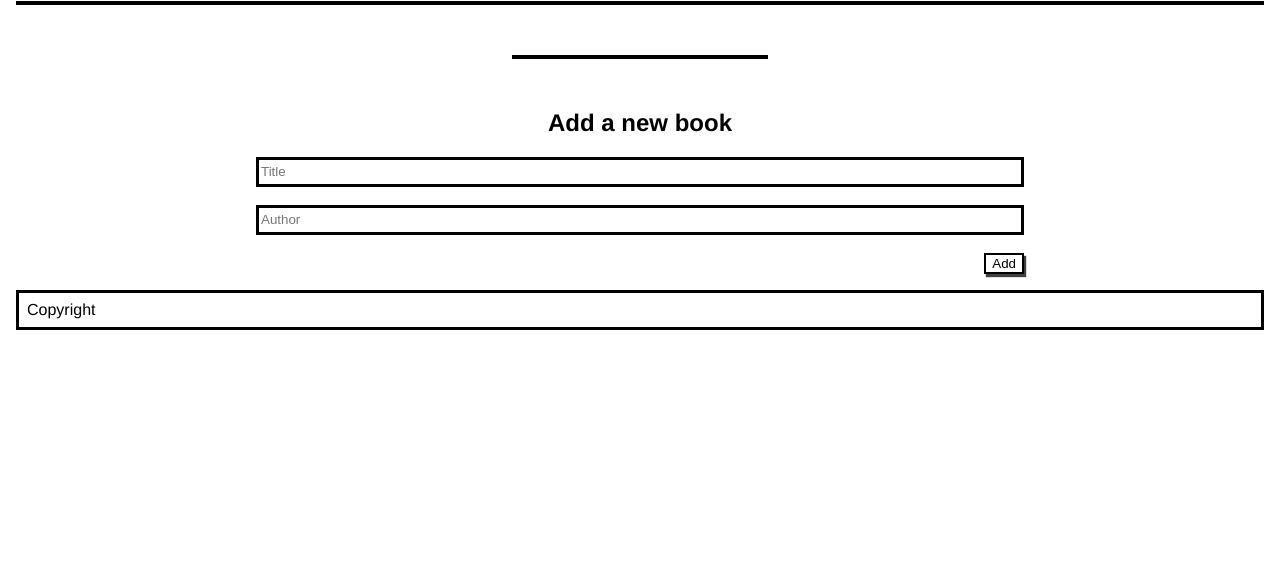
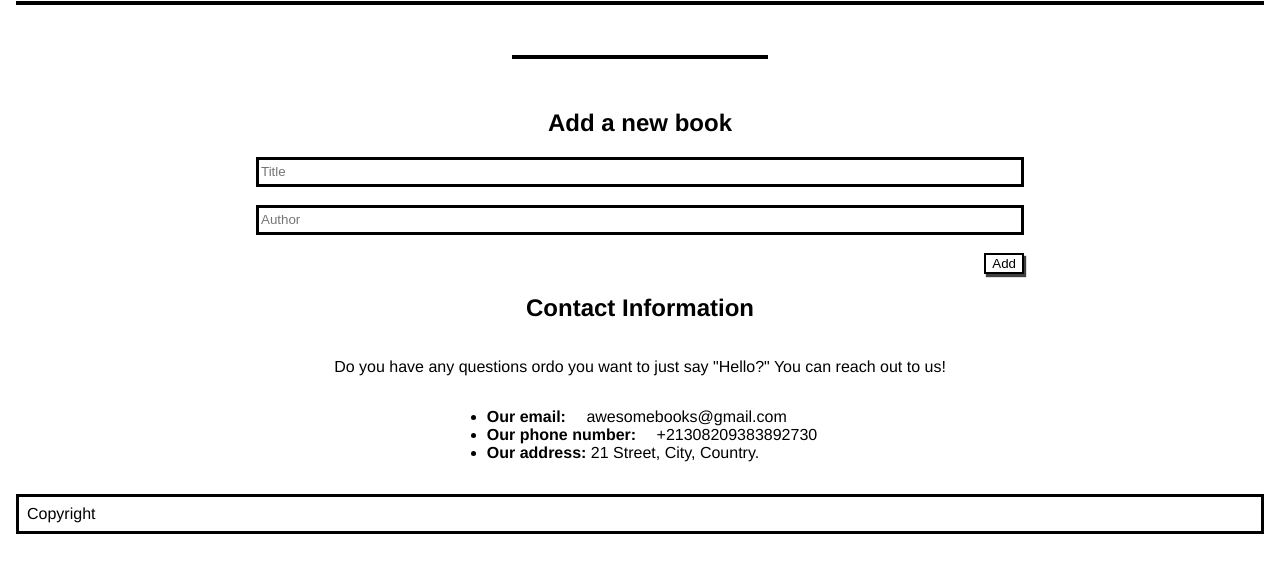
Before and after one commit to samlorlah/awesome-books, a website: page index.html in a window 1280 px wide. Shown: the part 193-766 px from the top of the page. Drawn offline with Linux system fonts and the light colour scheme.

Commit message:
Add contact info section

```diff
--- a/index.html
+++ b/index.html
@@ -40,6 +40,18 @@
         <br />
         <button type="submit">Add</button>
       </form>
+
+      <section class="contact-info">
+        <h2>Contact Information</h2>
+
+        <p>Do you have any questions ordo you want to just say "Hello?" You can reach out to us!</p>
+
+        <ul>
+          <li><strong>Our email:</strong> <a href=="mailto:awesomebooks@gmail.com">awesomebooks@gmail.com</a></li>
+          <li><strong>Our phone number:</strong> <a href="call:+21308209383892730">+21308209383892730</a></li>
+          <li><strong>Our address:</strong> 21 Street, City, Country.</li>
+        </ul>
+      </section>
     </main>
 
     <footer>Copyright</footer>
--- a/style.css
+++ b/style.css
@@ -122,6 +122,12 @@ a {
   margin: 0 1rem;
 }
 
+.contact-info {
+  display: flex;
+  flex-direction: column;
+  align-items: center;
+}
+
 footer {
   display: flex;
   align-items: center;
```
